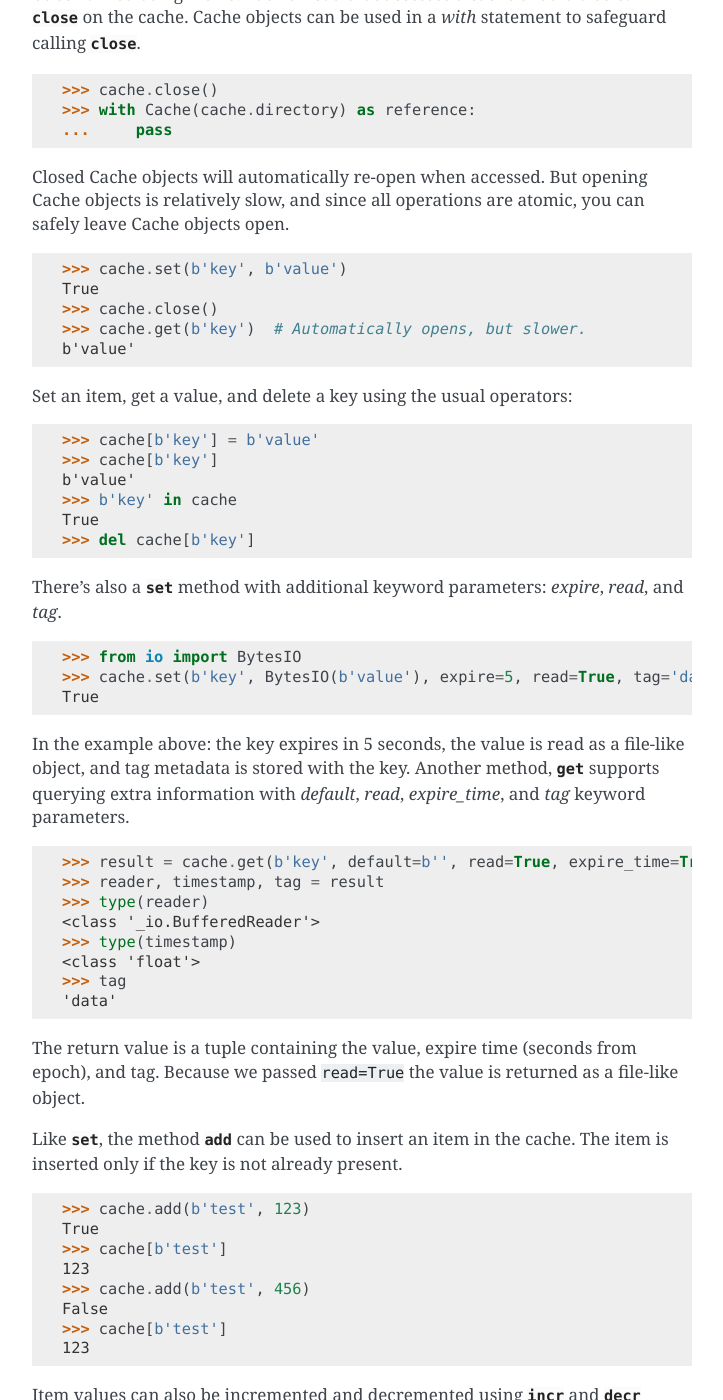
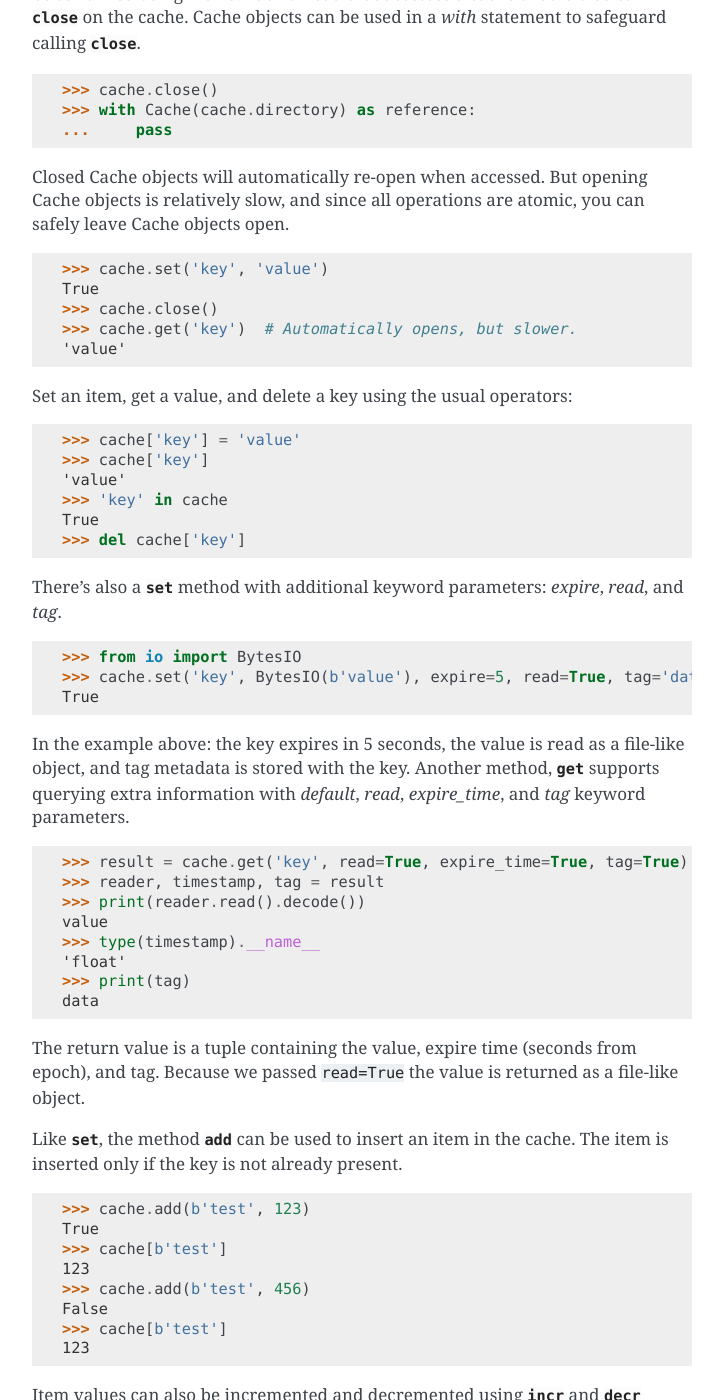
Before and after one commit to grantjenks/python-diskcache, a Sphinx documentation site: the page built from docs/tutorial.rst, in a window 1280 px wide and 1400 px high, scrolled down 1909 px. Shown: the whole window, without its empty margins (388-1111 px from the left). Built offline with Sphinx 7.4.7, drawn with Linux system fonts in a browser that asks for light colours; some of the changed text lies outside the part shown.

Commit message:
Update tutorial doctests to work on Python 2/3

```diff
--- a/docs/tutorial.rst
+++ b/docs/tutorial.rst
@@ -92,26 +92,26 @@ Closed Cache objects will automatically re-open when accessed. But opening
 Cache objects is relatively slow, and since all operations are atomic, you can
 safely leave Cache objects open.
 
-    >>> cache.set(b'key', b'value')
+    >>> cache.set('key', 'value')
     True
     >>> cache.close()
-    >>> cache.get(b'key')  # Automatically opens, but slower.
-    b'value'
+    >>> cache.get('key')  # Automatically opens, but slower.
+    'value'
 
 Set an item, get a value, and delete a key using the usual operators:
 
-    >>> cache[b'key'] = b'value'
-    >>> cache[b'key']
-    b'value'
-    >>> b'key' in cache
+    >>> cache['key'] = 'value'
+    >>> cache['key']
+    'value'
+    >>> 'key' in cache
     True
-    >>> del cache[b'key']
+    >>> del cache['key']
 
 There's also a :meth:`set <diskcache.Cache.set>` method with additional keyword
 parameters: `expire`, `read`, and `tag`.
 
     >>> from io import BytesIO
-    >>> cache.set(b'key', BytesIO(b'value'), expire=5, read=True, tag='data')
+    >>> cache.set('key', BytesIO(b'value'), expire=5, read=True, tag='data')
     True
 
 In the example above: the key expires in 5 seconds, the value is read as a
@@ -119,14 +119,14 @@ file-like object, and tag metadata is stored with the key. Another method,
 :meth:`get <diskcache.Cache.get>` supports querying extra information with
 `default`, `read`, `expire_time`, and `tag` keyword parameters.
 
-    >>> result = cache.get(b'key', default=b'', read=True, expire_time=True, tag=True)
+    >>> result = cache.get('key', read=True, expire_time=True, tag=True)
     >>> reader, timestamp, tag = result
-    >>> type(reader)
-    <class '_io.BufferedReader'>
-    >>> type(timestamp)
-    <class 'float'>
-    >>> tag
-    'data'
+    >>> print(reader.read().decode())
+    value
+    >>> type(timestamp).__name__
+    'float'
+    >>> print(tag)
+    data
 
 The return value is a tuple containing the value, expire time (seconds from
 epoch), and tag. Because we passed ``read=True`` the value is returned as a
@@ -180,8 +180,14 @@ used to delete an item in the cache and return its value.
     'does not exist'
     >>> cache.set('dave', 0, expire=None, tag='admin')
     True
-    >>> cache.pop('dave', expire_time=True, tag=True)
-    (0, None, 'admin')
+    >>> result = cache.pop('dave', expire_time=True, tag=True)
+    >>> value, timestamp, tag = result
+    >>> value
+    0
+    >>> print(timestamp)
+    None
+    >>> print(tag)
+    admin
 
 The :meth:`pop <diskcache.Cache.pop>` operation is atomic and using :meth:`incr
 <diskcache.Cache.incr>` together is an accurate method for counting and dumping
@@ -475,8 +483,8 @@ access and editing at both front and back sides. :class:`Deque
     >>> deque.appendleft('foo')
     >>> len(deque)
     4
-    >>> type(deque.directory)
-    <class 'str'>
+    >>> type(deque.directory).__name__
+    'str'
     >>> other = Deque(directory=deque.directory)
     >>> len(other)
     4
@@ -619,13 +627,13 @@ All clients accessing the cache are expected to use the same eviction
 policy. The policy can be set during initialization using a keyword argument.
 
     >>> cache = Cache()
-    >>> cache.eviction_policy
-    'least-recently-stored'
+    >>> print(cache.eviction_policy)
+    least-recently-stored
     >>> cache = Cache(eviction_policy='least-frequently-used')
-    >>> cache.eviction_policy
-    'least-frequently-used'
-    >>> cache.reset('eviction_policy', 'least-recently-used')
-    'least-recently-used'
+    >>> print(cache.eviction_policy)
+    least-frequently-used
+    >>> print(cache.reset('eviction_policy', 'least-recently-used'))
+    least-recently-used
 
 Though the eviction policy is changed, the previously created indexes will not
 be dropped. Prefer to always specify the eviction policy as a keyword argument
```
Also changed, not shown: other parts of docs/tutorial.rst (+4 -2 lines), 1 other file.
